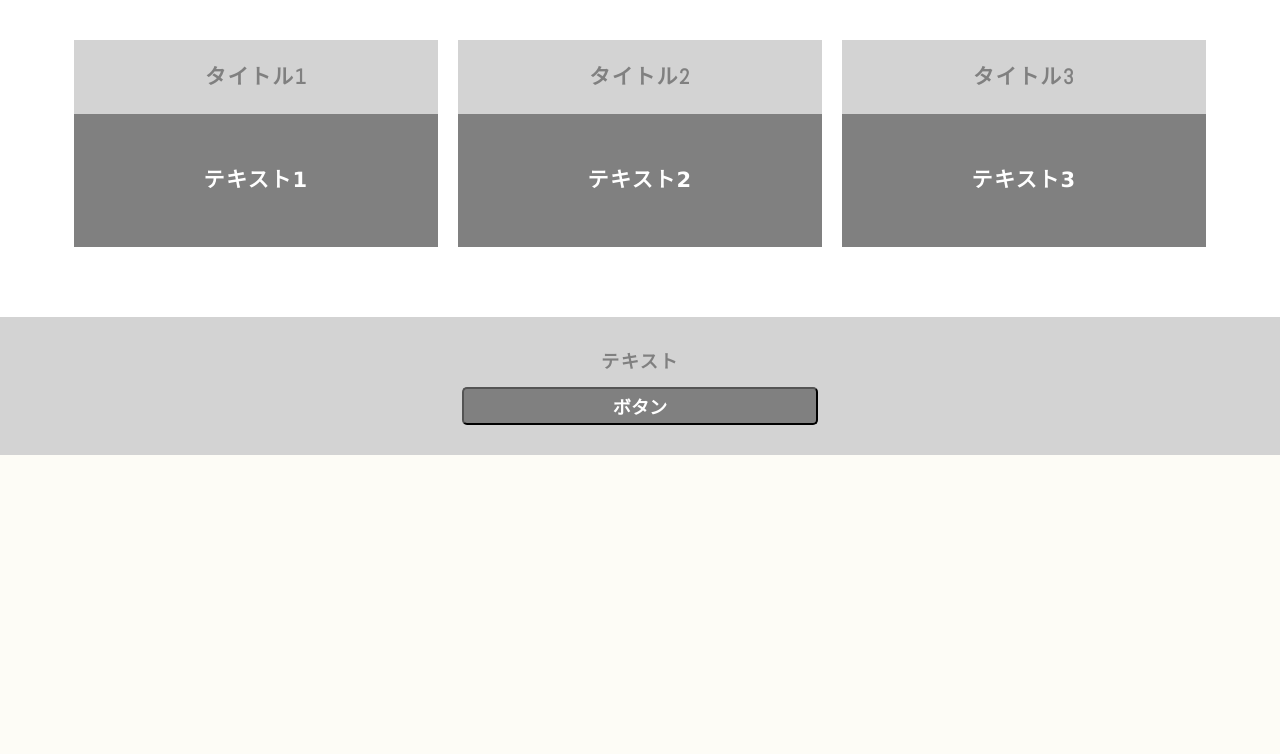
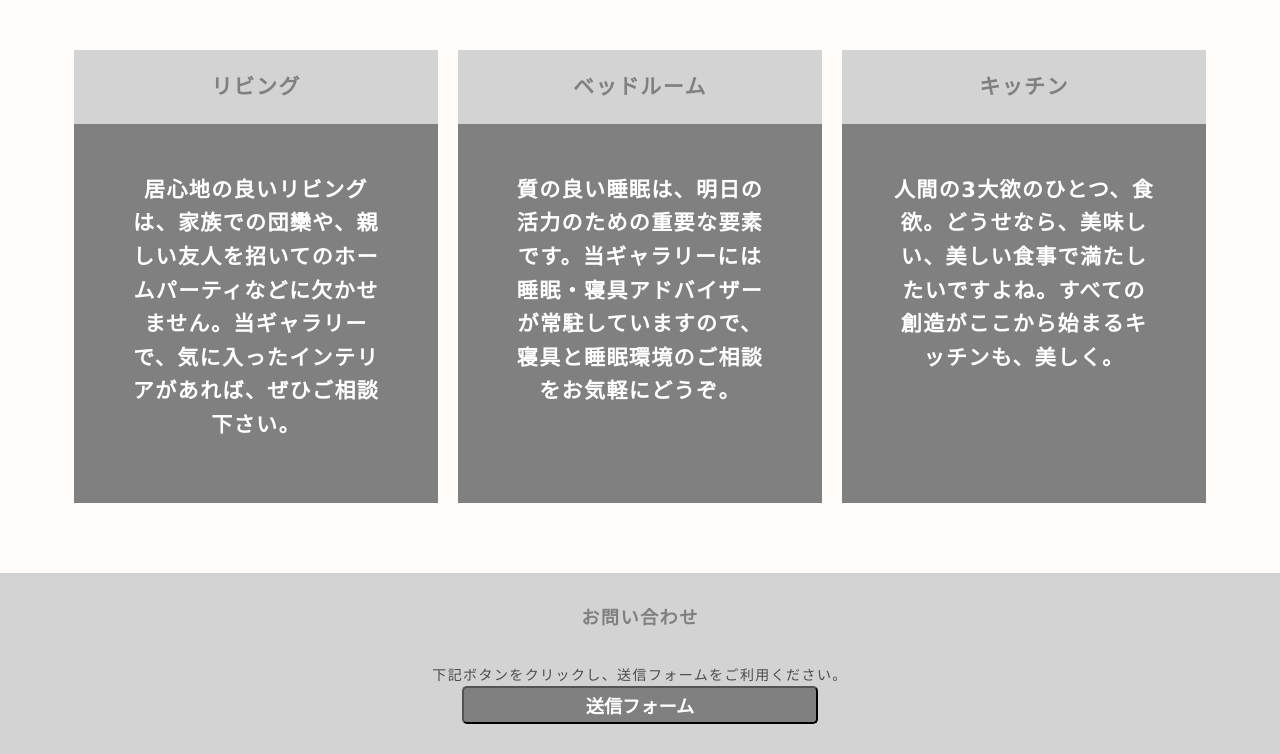
Before and after one commit to tora-et-goma/responsive-site, a plain HTML site: page index.html in a window 1280 px wide. Shown: the part 671-1425 px from the top of the page. Before the commit the page ends 1126 px from the top, so only its background shows below. Drawn offline with nearby package versions, Linux system fonts and the light colour scheme.

Commit message:
second commit

```diff
--- a/css/style.css
+++ b/css/style.css
@@ -11,7 +11,7 @@ body {
   font-family: "游ゴシック", YuGothic, "メイリオ", Verdana, "Hiragino Kaku Gothic ProN", Meiryo, sans-serif;
   line-height: 1.6;
   letter-spacing: 0.1em;
-  background-color: #fdfcf6; }
+  background-color: #ffefe0; }
 
 
 /* Align
@@ -45,10 +45,7 @@ header .top-image {
 }
 @media (max-width: 768px) {
 header .top-image {
-  background-image: url("../images/tableaux.jpeg");
   height: 250px;
-  width: 100%;
-  background-position: center center;
 }
 }
   /* Header
@@ -67,7 +64,7 @@ section {
 
 
 #article {
-  background-color: white; }
+  background-color: #fffcf9; }
 
   #article .container {
     display: -webkit-flex;
@@ -79,12 +76,14 @@ section {
 
 #article .text-box {
     width: 33.33333%;
-    margin: 0 10px;  }
+    margin: 10px;
+    background-color: #808080;}
 
 @media (max-width: 768px) {
 #article .text-box {
     width: 80%;
-    margin:auto;  }
+    margin:auto;
+    margin-bottom:20px;}
 }
 
 @media (max-width: 768px) {
@@ -119,7 +118,6 @@ section {
     text-align: center;
     font-size:1.5em;
     font-weight:bold;
-    background-color: #808080;
     -moz-box-sizing: border-box;
     -webkit-box-sizing: border-box;
     box-sizing: border-box; }
--- a/index.html
+++ b/index.html
@@ -16,21 +16,21 @@
         </header>
         <main>
     <section id="article">
-        <h2 class="text-center">テキスト（大）</h2>
+        <h2 class="text-center">インテリア ギャラリー</h2>
         <div class="container">
             <div class="text-box">
-                <h3 class="title">タイトル1</h3>
-                <p>テキスト1</p>
+                <h3 class="title">リビング</h3>
+                <p>居心地の良いリビングは、家族での団欒や、親しい友人を招いてのホームパーティなどに欠かせません。当ギャラリーで、気に入ったインテリアがあれば、ぜひご相談下さい。</p>
             </div>
 
             <div class="text-box">
-                <h3 class="title">タイトル2</h3>
-                <p>テキスト2</p>
+                <h3 class="title">ベッドルーム</h3>
+                <p>質の良い睡眠は、明日の活力のための重要な要素です。当ギャラリーには睡眠・寝具アドバイザーが常駐していますので、寝具と睡眠環境のご相談をお気軽にどうぞ。</p>
             </div>
 
             <div class="text-box">
-                <h3 class="title">タイトル3</h3>
-                <p>テキスト3</p>
+                <h3 class="title">キッチン</h3>
+                <p>人間の3大欲のひとつ、食欲。どうせなら、美味しい、美しい食事で満たしたいですよね。すべての創造がここから始まるキッチンも、美しく。</p>
             </div>
 
         </div>
@@ -38,8 +38,8 @@
 
         </main>
     <footer>
-        <h2 class="text-center">テキスト</h2>
-            <button type="button" name="button" class="footer-button">ボタン</button>
+        <h2 class="text-center">お問い合わせ</h2><br><P>下記ボタンをクリックし、送信フォームをご利用ください。</p>
+            <button type="button" name="button" class="footer-button">送信フォーム</button>
     </footer>
     </body>
 </html>
```
